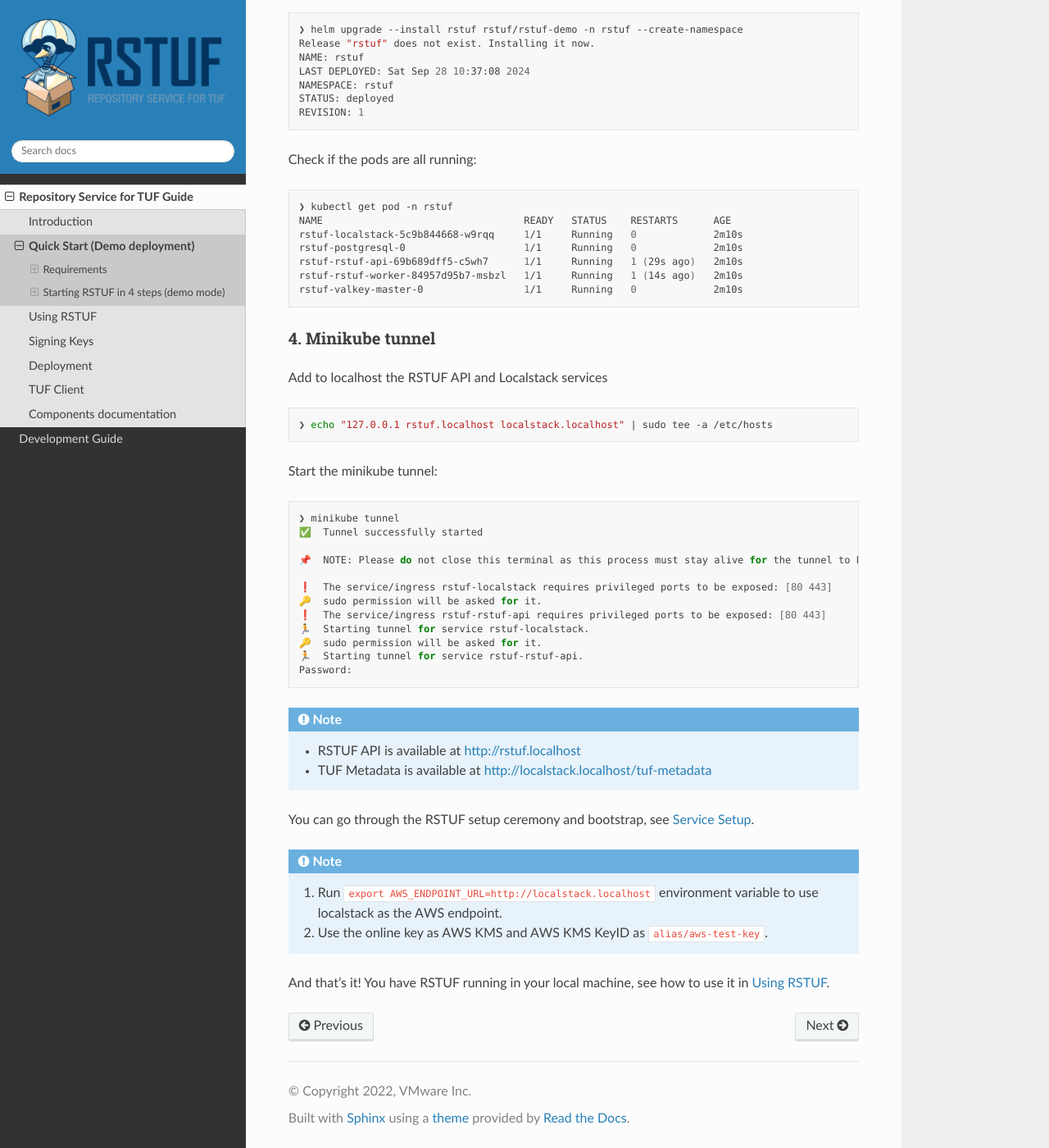
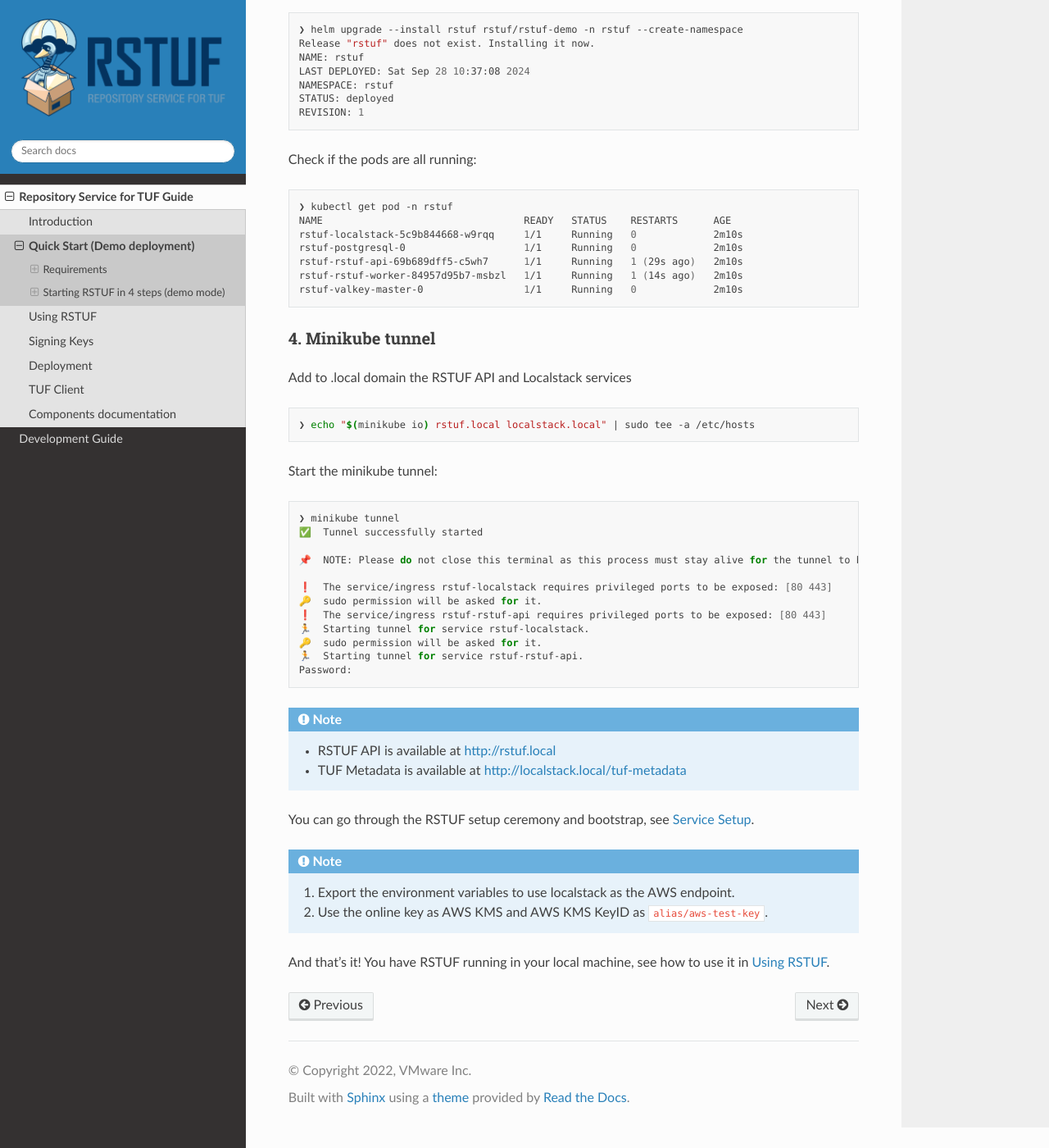
Before and after one commit to repository-service-tuf/repository-service-tuf, a Sphinx documentation site: the page built from docs/source/guide/deployment/guide/quick-start.rst, in a window 1280 px wide and 1400 px high, scrolled down 1046 px. Shown: the whole window at 82% size. Built offline with Sphinx 7.4.7 and the Read the Docs theme 3.1.0, drawn with Linux system fonts in a browser that asks for light colours.

Commit message:
Update quick-start issues for some users
- move domain to .localhost to .local
- add extra exports to use localstack

Signed-off-by: Kairo Araujo <kairo@dearaujo.nl>

```diff
--- a/docs/source/guide/deployment/guide/quick-start.rst
+++ b/docs/source/guide/deployment/guide/quick-start.rst
@@ -76,11 +76,11 @@ Check if the pods are all running:
 4. Minikube tunnel
 ==================
 
-Add to localhost the RSTUF API and Localstack services
+Add to .local domain the RSTUF API and Localstack services
 
 .. code:: shell
 
-    ❯ echo "127.0.0.1 rstuf.localhost localstack.localhost" | sudo tee -a /etc/hosts
+    ❯ echo "$(minikube io) rstuf.local localstack.local" | sudo tee -a /etc/hosts
 
 
 Start the minikube tunnel:
@@ -103,16 +103,24 @@ Start the minikube tunnel:
 
 .. note::
 
-   - RSTUF API is available at http://rstuf.localhost
-   - TUF Metadata is available at http://localstack.localhost/tuf-metadata
+   - RSTUF API is available at http://rstuf.local
+   - TUF Metadata is available at http://localstack.local/tuf-metadata
 
 You can go through the RSTUF setup ceremony and bootstrap,
 see :ref:`guide/deployment/setup:Service Setup`.
 
 .. note::
 
-    1. Run ``export AWS_ENDPOINT_URL=http://localstack.localhost`` environment variable
-       to use localstack as the AWS endpoint.
+    1. Export the environment variables to use localstack as the AWS endpoint.
+
+       .. code: shell
+
+           export AWS_ENDPOINT_URL=http://localstack.localhost
+           export AWS_SECRET_ACCESS_KEY=access
+           export AWS_ACCESS_KEY_ID=key
+           export AWS_DEFAULT_REGION=us-east-1
+
+
     2. Use the online key as AWS KMS and AWS KMS KeyID as ``alias/aws-test-key``.
 
 And that's it! You have RSTUF running in your local machine,
```
